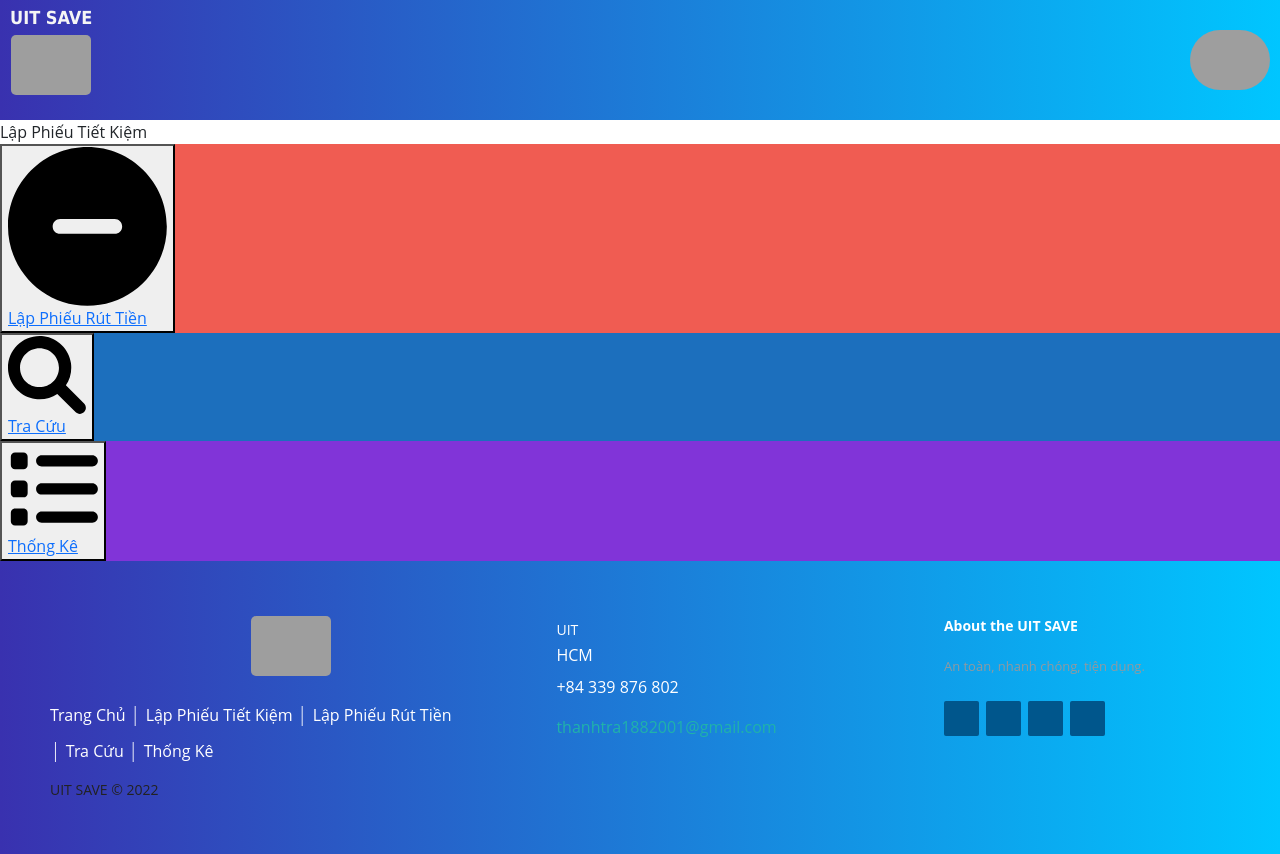
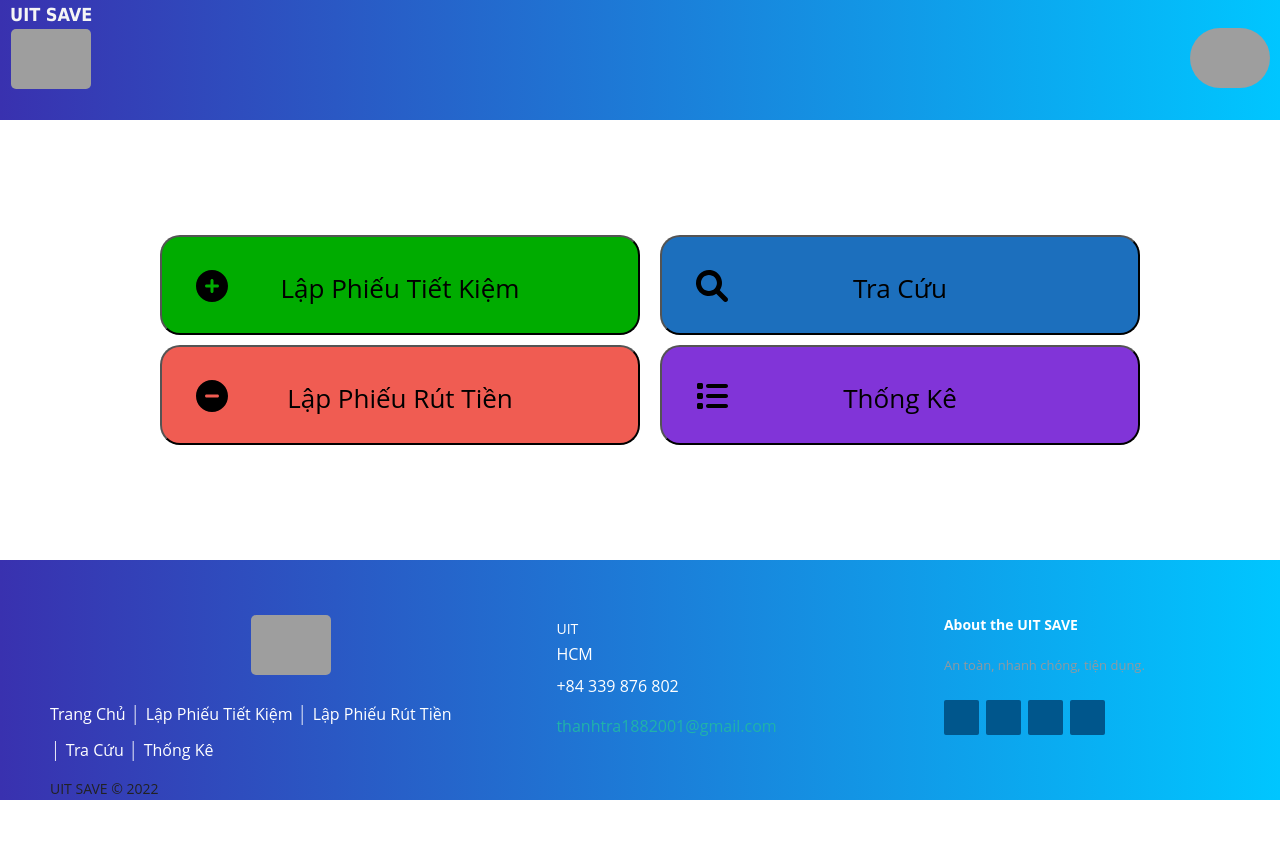
Before and after one commit to huu7ungvu/QuanLySoTietKiem, a Django app: a page that uses QuanLySTK_proj/templates/normal_site/Home/home.html in a window 1280 px wide. After the commit the page ends 800 px from the top, so only its background shows below. Run offline with Django 4.2, Linux system fonts and the light colour scheme; data that the repository does not hold is empty; grey boxes are pictures that could not be loaded.

Commit message:
after merge

```diff
--- a/QuanLySTK_proj/static/css/homePage.css
+++ b/QuanLySTK_proj/static/css/home_page.css
@@ -64,7 +64,7 @@ body{
 } */
 
 
-/* .homeBody {
+.homeBody {
     width: 100%;
     display: flex;
     flex-direction: row;
@@ -136,10 +136,10 @@ button > a > svg {
 
 .homeFooter{
     height: 30vh;
-} */
+}
 
 /* css footer */
-/* @import url(https://fonts.googleapis.com/css?family=Open+Sans:400,500,300,700);
+@import url(https://fonts.googleapis.com/css?family=Open+Sans:400,500,300,700);
 
 * {
     font-family: Open Sans;
@@ -147,10 +147,10 @@ button > a > svg {
 
 
 .footer-distributed {
-    background: -webkit-linear-gradient(left, #3931af, #00c6ff); */
+    background: -webkit-linear-gradient(left, #3931af, #00c6ff);
     /* background: #666;
     box-shadow: 0 1px 1px 0 rgba(0, 0, 0, 0.12); */
-    /* box-sizing: border-box;
+    box-sizing: border-box;
     width: 100%;
     height: 100%;
     text-align: left;
@@ -163,35 +163,35 @@ button > a > svg {
 .footer-distributed .footer-right {
     display: inline-block;
     vertical-align: top;
-} */
+}
 
 /* Footer left */
 
-/* .footer-distributed .footer-left {
+.footer-distributed .footer-left {
     width: 40%;
-} */
+}
 
 /* The company logo */
 
-/* .footer-distributed h3 {
+.footer-distributed h3 {
     color: #ffffff;
     font: normal 36px 'Open Sans', cursive;
     margin: 0;
-} */
+}
 
-/* .footer-distributed h3 span {
+.footer-distributed h3 span {
     color: lightseagreen;
-} */
+}
 
 /* Footer links */
 
-/* .footer-distributed .footer-links {
+.footer-distributed .footer-links {
     color: #ffffff;
     margin: 20px 0 12px;
     padding: 0;
-} */
+}
 
-/* .footer-distributed .footer-links a {
+.footer-distributed .footer-links a {
     display: inline-block;
     line-height: 1.8;
     font-weight: 400;
@@ -204,11 +204,11 @@ button > a > svg {
     font-size: 14px;
     font-weight: normal;
     margin: 0;
-} */
+}
 
 /* Footer Center */
 
-/* .footer-distributed .footer-center {
+.footer-distributed .footer-center {
     width: 35%;
 }
 
@@ -263,11 +263,11 @@ button > a > svg {
 
 .footer-distributed .footer-links .link-1:before {
     content: none;
-} */
+}
 
 /* Footer Right */
 
-/* .footer-distributed .footer-right {
+.footer-distributed .footer-right {
     width: 20%;
 }
 
@@ -289,9 +289,9 @@ button > a > svg {
 
 .footer-distributed .footer-icons {
     margin-top: 25px;
-} */
+}
 
-/* .footer-distributed .footer-icons a {
+.footer-distributed .footer-icons a {
     display: inline-block;
     width: 35px;
     height: 35px;
@@ -306,11 +306,11 @@ button > a > svg {
 
     margin-right: 3px;
     margin-bottom: 5px;
-} */
+}
 
 /* If you don't want the footer to be responsive, remove these media queries */
 
-/* @media (max-width: 880px) {
+@media (max-width: 880px) {
 
     .footer-distributed {
         font: bold 14px sans-serif;
@@ -329,50 +329,4 @@ button > a > svg {
         margin-left: 0;
     }
 
-} */
-
-.btn-homebody {
-    background: yellow;
-    text-align: center;
-    height: 100px;
-    line-height: 100px;
-    border-radius: 10px;
-    margin: 17px 0px;
-    width: 100%;
-    position: relative;
 }
-
-.btn-homebody > svg {
-    position: absolute;
-    top: 34%;
-    left: 12px;
-    width: 32px;
-    height: auto;
-}
-
-.btn-homebody a{
-    text-decoration: none;
-    color: #000;
-    display: inline-block;
-    width: 100%;
-    height: 100%;
-    padding-left: 34px;
-    font-size: 16px;
-    font-family: Arial, Helvetica, sans-serif;
-}
-
-.lapphieutk {
-    background-color: rgb(0, 172, 0);
-}
-
-.lapphieurut {
-    background-color: rgb(240, 92, 82);
-}
-
-.tracuu {
-    background-color: rgb(28, 111, 189);
-}
-
-.thongke {
-    background-color: rgb(129, 52, 216);
-}
--- a/QuanLySTK_proj/templates/normal_site/Home/home.html
+++ b/QuanLySTK_proj/templates/normal_site/Home/home.html
@@ -8,9 +8,7 @@
     <meta http-equiv="X-UA-Compatible" content="IE=edge">
     <meta name="viewport" content="width=device-width, initial-scale=1.0">
     <link rel="stylesheet" type="text/css" href="{% static 'css/footer-header.css' %}">
-    <link rel="stylesheet" type="text/css" href="{% static 'css/homePage.css' %}">
-    <link rel="stylesheet" href="https://cdn.jsdelivr.net/npm/bootstrap@5.2.0-beta1/dist/css/bootstrap.min.css">
-    <link rel="stylesheet" href="https://cdn.jsdelivr.net/npm/bootstrap@5.2.0-beta1/dist/js/bootstrap.bundle.min.js">
+    <link rel="stylesheet" type="text/css" href="{% static 'css/home_page.css' %}">
     <title>HomePage</title>
 </head>
 
@@ -39,22 +37,22 @@
 
         <!-- Body -->
         <div class="homeBody">
-            <!-- <div class="lapphieu">
+            <div class="lapphieu">
                 <div class="lapphieutk">
-                    <button><a href="{%url 'normal_site:lap_phieu_tiet_kiem' user.username%}" class="infoUser"><svg xmlns="http://www.w3.org/2000/svg" viewBox="0 0 512 512"><!--! Font Awesome Pro 6.1.1 by @fontawesome - https://fontawesome.com License - https://fontawesome.com/license (Commercial License) Copyright 2022 Fonticons, Inc. --><path d="M0 256C0 114.6 114.6 0 256 0C397.4 0 512 114.6 512 256C512 397.4 397.4 512 256 512C114.6 512 0 397.4 0 256zM256 368C269.3 368 280 357.3 280 344V280H344C357.3 280 368 269.3 368 256C368 242.7 357.3 232 344 232H280V168C280 154.7 269.3 144 256 144C242.7 144 232 154.7 232 168V232H168C154.7 232 144 242.7 144 256C144 269.3 154.7 280 168 280H232V344C232 357.3 242.7 368 256 368z"/></svg>Lập Phiếu Tiết
+                    <button><a href="{%url 'normal_site:lap_phieu_tiet_kiem'%}" class="infoUser"><svg xmlns="http://www.w3.org/2000/svg" viewBox="0 0 512 512"><!--! Font Awesome Pro 6.1.1 by @fontawesome - https://fontawesome.com License - https://fontawesome.com/license (Commercial License) Copyright 2022 Fonticons, Inc. --><path d="M0 256C0 114.6 114.6 0 256 0C397.4 0 512 114.6 512 256C512 397.4 397.4 512 256 512C114.6 512 0 397.4 0 256zM256 368C269.3 368 280 357.3 280 344V280H344C357.3 280 368 269.3 368 256C368 242.7 357.3 232 344 232H280V168C280 154.7 269.3 144 256 144C242.7 144 232 154.7 232 168V232H168C154.7 232 144 242.7 144 256C144 269.3 154.7 280 168 280H232V344C232 357.3 242.7 368 256 368z"/></svg>Lập Phiếu Tiết
                             Kiệm</a></button>
                 </div>
                 <div class="lapphieurut">
-                    <button><a href="{%url 'normal_site:tim_kiem_phieu_tiet_kiem' user.username%}" class="infoUser"><svg xmlns="http://www.w3.org/2000/svg" viewBox="0 0 512 512"><!--! Font Awesome Pro 6.1.1 by @fontawesome - https://fontawesome.com License - https://fontawesome.com/license (Commercial License) Copyright 2022 Fonticons, Inc. --><path d="M0 256C0 114.6 114.6 0 256 0C397.4 0 512 114.6 512 256C512 397.4 397.4 512 256 512C114.6 512 0 397.4 0 256zM168 232C154.7 232 144 242.7 144 256C144 269.3 154.7 280 168 280H344C357.3 280 368 269.3 368 256C368 242.7 357.3 232 344 232H168z"/></svg>Lập Phiếu Rút
+                    <button><a href="{%url 'normal_site:tim_kiem_phieu_tiet_kiem'%}" class="infoUser"><svg xmlns="http://www.w3.org/2000/svg" viewBox="0 0 512 512"><!--! Font Awesome Pro 6.1.1 by @fontawesome - https://fontawesome.com License - https://fontawesome.com/license (Commercial License) Copyright 2022 Fonticons, Inc. --><path d="M0 256C0 114.6 114.6 0 256 0C397.4 0 512 114.6 512 256C512 397.4 397.4 512 256 512C114.6 512 0 397.4 0 256zM168 232C154.7 232 144 242.7 144 256C144 269.3 154.7 280 168 280H344C357.3 280 368 269.3 368 256C368 242.7 357.3 232 344 232H168z"/></svg>Lập Phiếu Rút
                             Tiền</a></button>
                 </div>
             </div>
             <div class="tracuu_thongke">
                 <div class="tracuu">
-                    <button><a href="{%url 'normal_site:tra_cuu' user.username%}" class="infoUser"><svg xmlns="http://www.w3.org/2000/svg" viewBox="0 0 512 512"><!--! Font Awesome Pro 6.1.1 by @fontawesome - https://fontawesome.com License - https://fontawesome.com/license (Commercial License) Copyright 2022 Fonticons, Inc. --><path d="M500.3 443.7l-119.7-119.7c27.22-40.41 40.65-90.9 33.46-144.7C401.8 87.79 326.8 13.32 235.2 1.723C99.01-15.51-15.51 99.01 1.724 235.2c11.6 91.64 86.08 166.7 177.6 178.9c53.8 7.189 104.3-6.236 144.7-33.46l119.7 119.7c15.62 15.62 40.95 15.62 56.57 0C515.9 484.7 515.9 459.3 500.3 443.7zM79.1 208c0-70.58 57.42-128 128-128s128 57.42 128 128c0 70.58-57.42 128-128 128S79.1 278.6 79.1 208z"/></svg>Tra Cứu</a></button>
+                    <button><a href="{%url 'normal_site:tra_cuu'%}" class="infoUser"><svg xmlns="http://www.w3.org/2000/svg" viewBox="0 0 512 512"><!--! Font Awesome Pro 6.1.1 by @fontawesome - https://fontawesome.com License - https://fontawesome.com/license (Commercial License) Copyright 2022 Fonticons, Inc. --><path d="M500.3 443.7l-119.7-119.7c27.22-40.41 40.65-90.9 33.46-144.7C401.8 87.79 326.8 13.32 235.2 1.723C99.01-15.51-15.51 99.01 1.724 235.2c11.6 91.64 86.08 166.7 177.6 178.9c53.8 7.189 104.3-6.236 144.7-33.46l119.7 119.7c15.62 15.62 40.95 15.62 56.57 0C515.9 484.7 515.9 459.3 500.3 443.7zM79.1 208c0-70.58 57.42-128 128-128s128 57.42 128 128c0 70.58-57.42 128-128 128S79.1 278.6 79.1 208z"/></svg>Tra Cứu</a></button>
                 </div>
                 <div class="thongke">
-                    <button><a href="{%url 'normal_site:thong_ke' user.username%}" class="infoUser"><svg xmlns="http://www.w3.org/2000/svg" viewBox="0 0 512 512"><!--! Font Awesome Pro 6.1.1 by @fontawesome - https://fontawesome.com License - https://fontawesome.com/license (Commercial License) Copyright 2022 Fonticons, Inc. --><path d="M88 48C101.3 48 112 58.75 112 72V120C112 133.3 101.3 144 88 144H40C26.75 144 16 133.3 16 120V72C16 58.75 26.75 48 40 48H88zM480 64C497.7 64 512 78.33 512 96C512 113.7 497.7 128 480 128H192C174.3 128 160 113.7 160 96C160 78.33 174.3 64 192 64H480zM480 224C497.7 224 512 238.3 512 256C512 273.7 497.7 288 480 288H192C174.3 288 160 273.7 160 256C160 238.3 174.3 224 192 224H480zM480 384C497.7 384 512 398.3 512 416C512 433.7 497.7 448 480 448H192C174.3 448 160 433.7 160 416C160 398.3 174.3 384 192 384H480zM16 232C16 218.7 26.75 208 40 208H88C101.3 208 112 218.7 112 232V280C112 293.3 101.3 304 88 304H40C26.75 304 16 293.3 16 280V232zM88 368C101.3 368 112 378.7 112 392V440C112 453.3 101.3 464 88 464H40C26.75 464 16 453.3 16 440V392C16 378.7 26.75 368 40 368H88z"/></svg>Thống Kê</a></button>
+                    <button><a href="{%url 'normal_site:thong_ke'%}" class="infoUser"><svg xmlns="http://www.w3.org/2000/svg" viewBox="0 0 512 512"><!--! Font Awesome Pro 6.1.1 by @fontawesome - https://fontawesome.com License - https://fontawesome.com/license (Commercial License) Copyright 2022 Fonticons, Inc. --><path d="M88 48C101.3 48 112 58.75 112 72V120C112 133.3 101.3 144 88 144H40C26.75 144 16 133.3 16 120V72C16 58.75 26.75 48 40 48H88zM480 64C497.7 64 512 78.33 512 96C512 113.7 497.7 128 480 128H192C174.3 128 160 113.7 160 96C160 78.33 174.3 64 192 64H480zM480 224C497.7 224 512 238.3 512 256C512 273.7 497.7 288 480 288H192C174.3 288 160 273.7 160 256C160 238.3 174.3 224 192 224H480zM480 384C497.7 384 512 398.3 512 416C512 433.7 497.7 448 480 448H192C174.3 448 160 433.7 160 416C160 398.3 174.3 384 192 384H480zM16 232C16 218.7 26.75 208 40 208H88C101.3 208 112 218.7 112 232V280C112 293.3 101.3 304 88 304H40C26.75 304 16 293.3 16 280V232zM88 368C101.3 368 112 378.7 112 392V440C112 453.3 101.3 464 88 464H40C26.75 464 16 453.3 16 440V392C16 378.7 26.75 368 40 368H88z"/></svg>Thống Kê</a></button>
                 </div>
             </div>
         </div>
```
